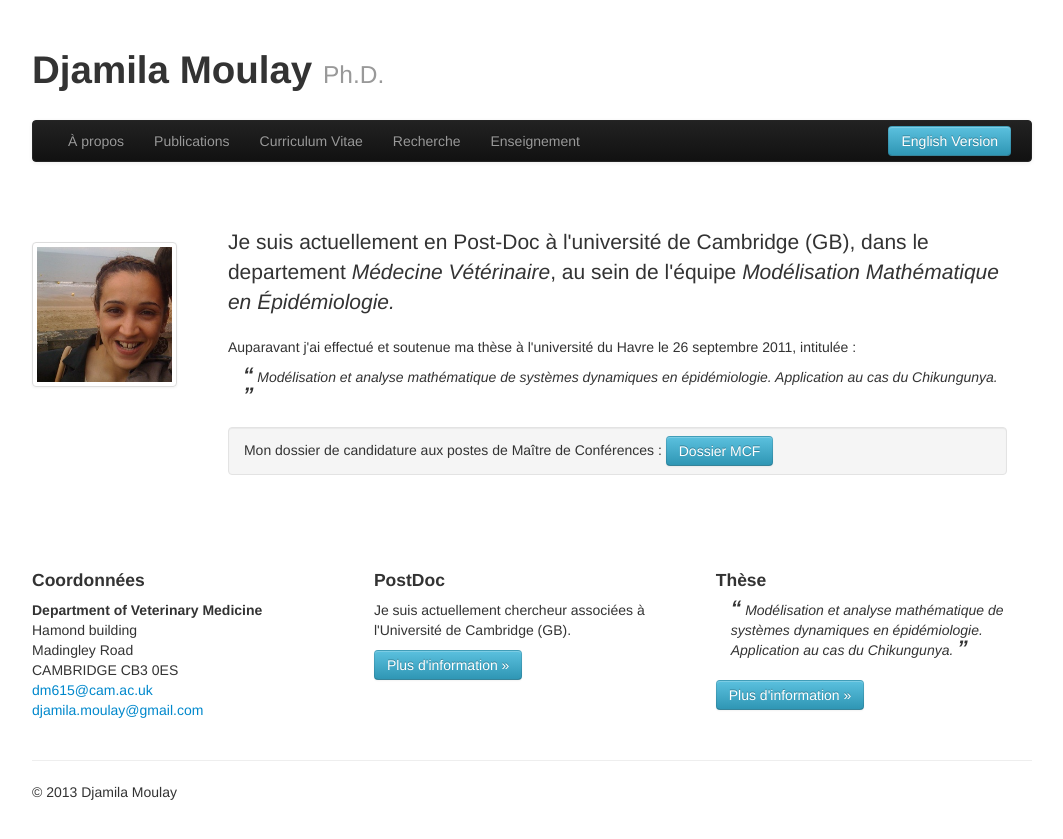
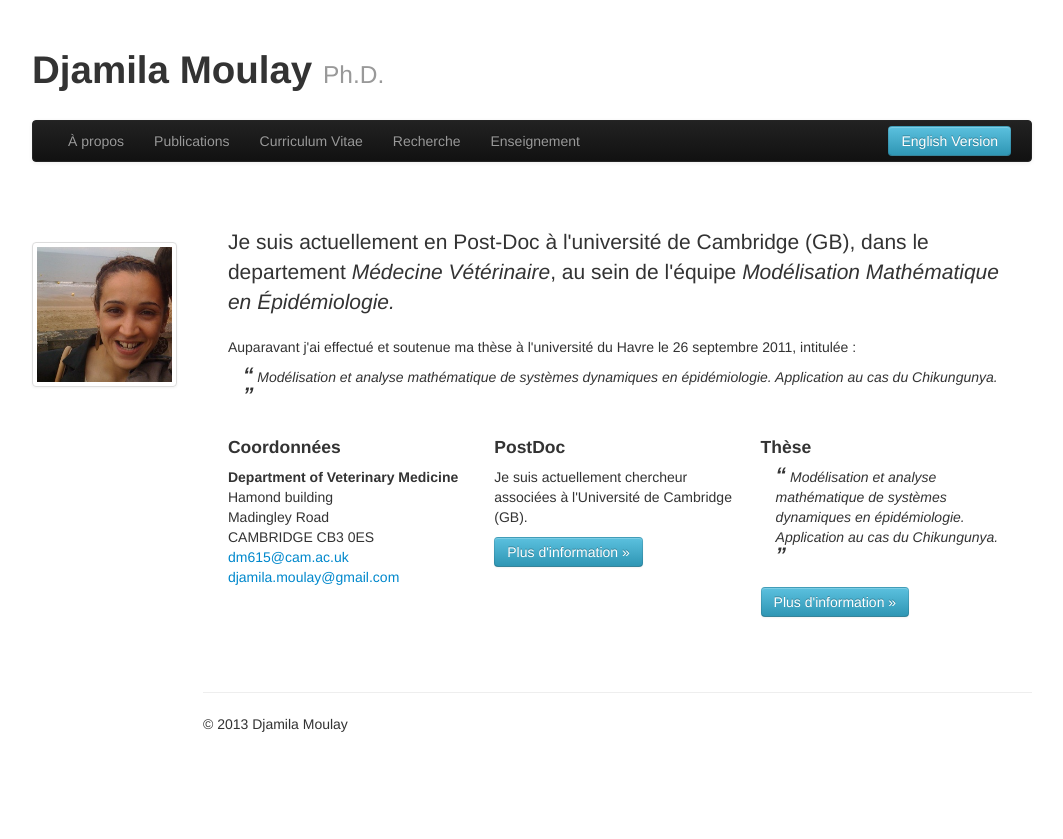
Before and after one commit to djamilator/djamilator.github.io, a Jekyll site: the page built from index.html, in a window 1280 px wide. Shown: the top 839 px of the page, without its empty margins (108-1171 px from the left). Built offline with Jekyll 4.4.1, drawn with Linux system fonts in a browser that asks for light colours; Markdown is read by kramdown in place of the engine named in the settings.

Commit message:
retrait du dossier mcf

```diff
--- a/index.html
+++ b/index.html
@@ -21,12 +21,13 @@ language: fr
 		Modélisation et analyse mathématique de systèmes dynamiques en épidémiologie.  Application au cas du Chikungunya.
 		</blockquote>
 
-		<div class="well">
+<!--		<div class="well">
 		  Mon dossier de candidature aux postes de Maître de Conférences :  <a href="CandidatureMCF2013.pdf" class="btn btn-info text-right" download="true">Dossier MCF</a>
 		</div>
 	</div>
 	</div>
 </div>
+-->
 
 <div class="row-fluid">
 	<div class="span4">
```
